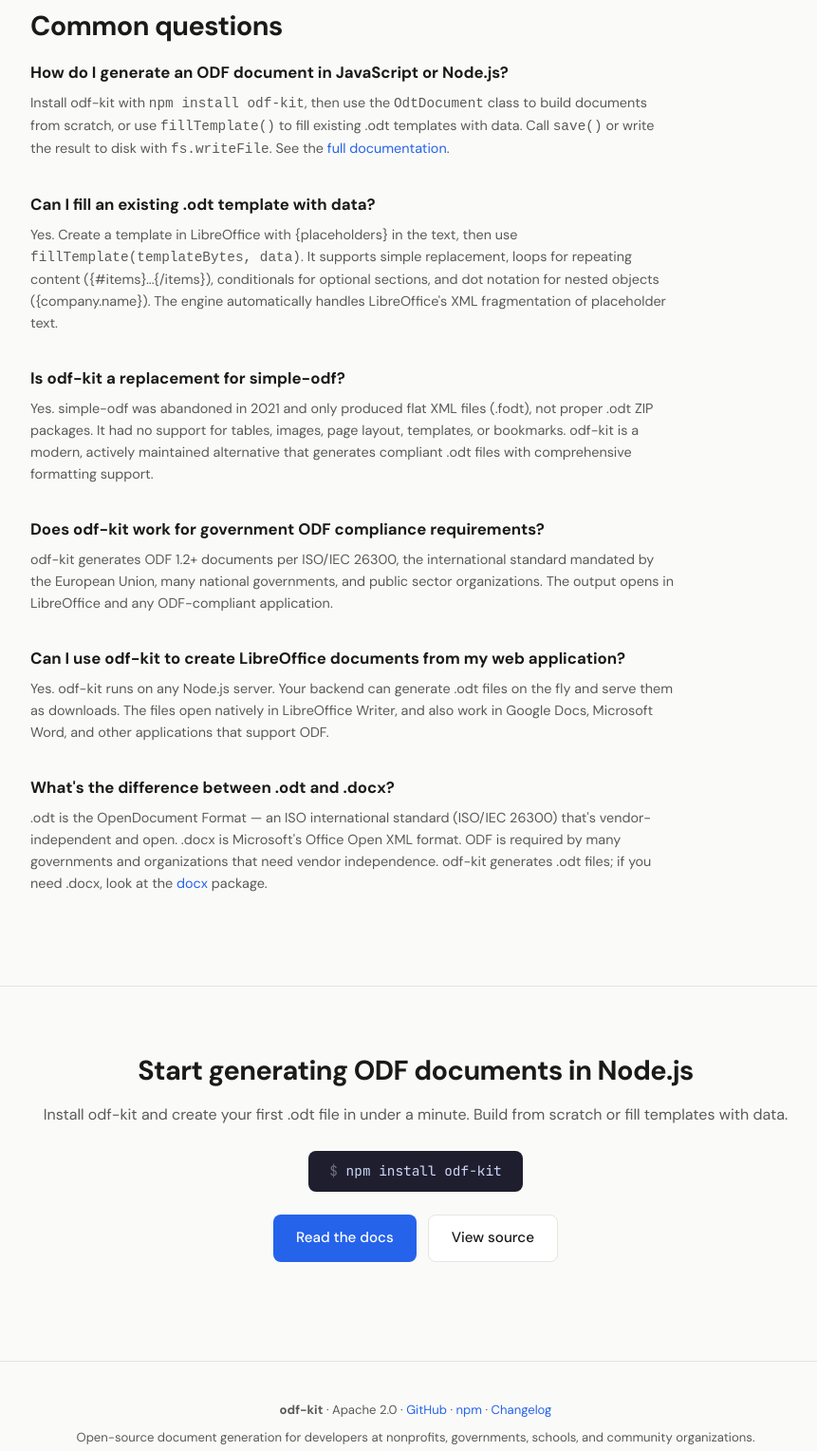
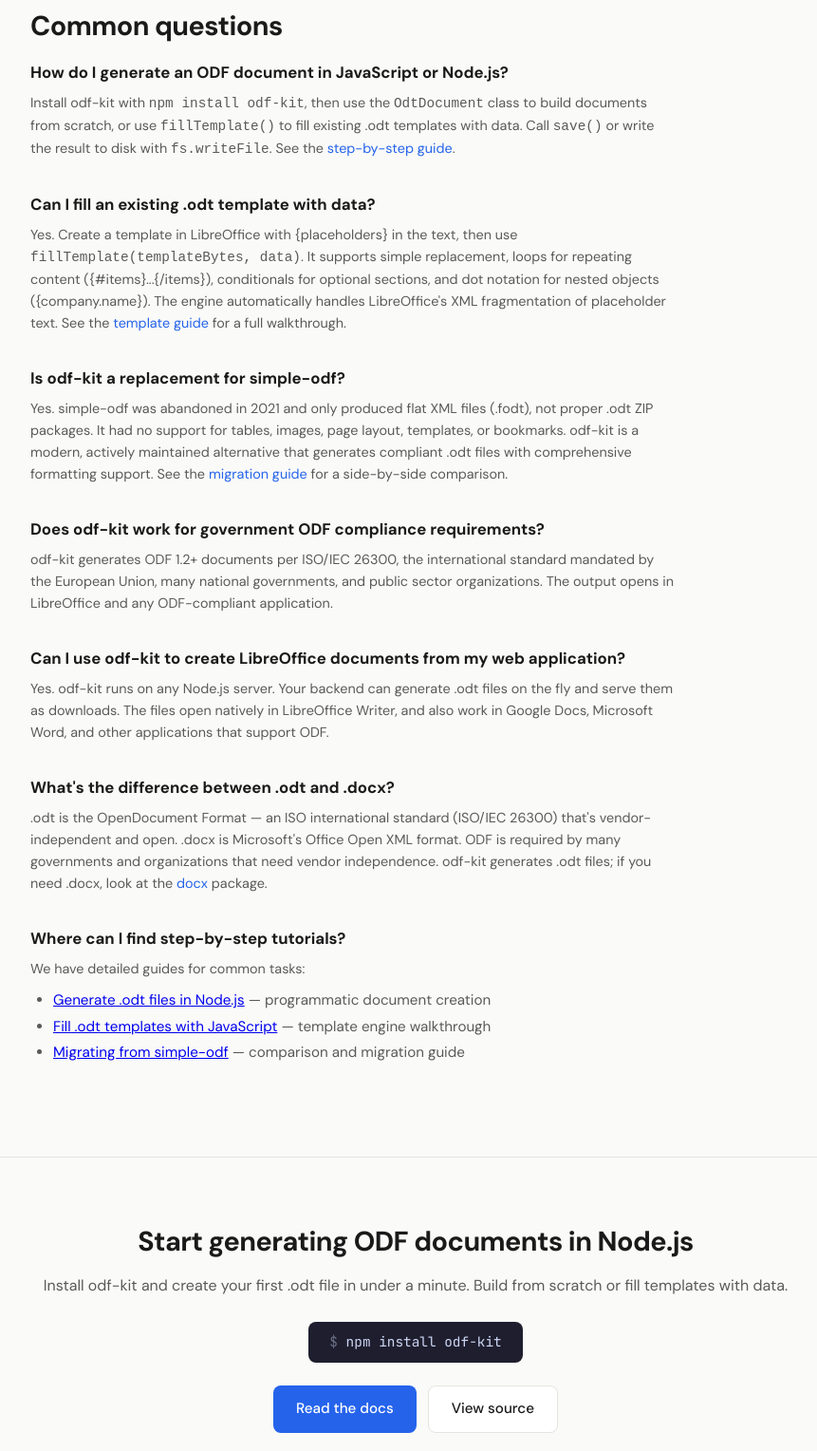
Before and after one commit to GitHubNewbie0/odf-kit, a website: page docs/index.html in a window 1280 px wide. Shown: the part 5179-6707 px from the top of the page at 95% size, without its empty margins (202-1063 px from the left). Drawn offline with Linux system fonts and the light colour scheme.

Commit message:
Update index.html

```diff
--- a/docs/index.html
+++ b/docs/index.html
@@ -3,7 +3,7 @@
 <head>
   <meta charset="UTF-8">
   <meta name="viewport" content="width=device-width, initial-scale=1.0">
-  <title>odf-kit — Generate and Fill ODF Documents in JavaScript and TypeScript | Create .odt Files in Node.js</title>
+  <title>odf-kit — OpenDocument Format (.odt) Library for Node.js</title>
   <meta name="description" content="Generate and fill OpenDocument Format (.odt) files in JavaScript and TypeScript. Build documents from scratch or fill existing templates with data — loops, conditionals, dot notation. Create reports, invoices, contracts, and letters with tables, formatting, images, and page layout. The modern simple-odf alternative for Node.js. Apache 2.0 open source.">
   <meta name="keywords" content="ODF, OpenDocument Format, TypeScript, JavaScript, Node.js, document generation, LibreOffice, .odt, open source, Apache 2.0, odf-kit, npm package, generate odt, create odt file, simple-odf alternative, document automation, report generation, invoice generation, government document format, ODF compliance, server-side document creation, open standards, template engine, odt template, fill odt template, document template, Mustache template, placeholder replacement">
   <meta name="author" content="GitHubNewbie0">
@@ -937,15 +937,15 @@
       <h2 class="section-title">Common questions</h2>
       <div class="faq-item">
         <h3>How do I generate an ODF document in JavaScript or Node.js?</h3>
-        <p>Install odf-kit with <code>npm install odf-kit</code>, then use the <code>OdtDocument</code> class to build documents from scratch, or use <code>fillTemplate()</code> to fill existing .odt templates with data. Call <code>save()</code> or write the result to disk with <code>fs.writeFile</code>. See the <a href="https://github.com/GitHubNewbie0/odf-kit#readme">full documentation</a>.</p>
+        <p>Install odf-kit with <code>npm install odf-kit</code>, then use the <code>OdtDocument</code> class to build documents from scratch, or use <code>fillTemplate()</code> to fill existing .odt templates with data. Call <code>save()</code> or write the result to disk with <code>fs.writeFile</code>. See the <a href="guides/generate-odt-nodejs.html">step-by-step guide</a>.</p>
       </div>
       <div class="faq-item">
         <h3>Can I fill an existing .odt template with data?</h3>
-        <p>Yes. Create a template in LibreOffice with {placeholders} in the text, then use <code>fillTemplate(templateBytes, data)</code>. It supports simple replacement, loops for repeating content ({#items}...{/items}), conditionals for optional sections, and dot notation for nested objects ({company.name}). The engine automatically handles LibreOffice's XML fragmentation of placeholder text.</p>
+        <p>Yes. Create a template in LibreOffice with {placeholders} in the text, then use <code>fillTemplate(templateBytes, data)</code>. It supports simple replacement, loops for repeating content ({#items}...{/items}), conditionals for optional sections, and dot notation for nested objects ({company.name}). The engine automatically handles LibreOffice's XML fragmentation of placeholder text. See the <a href="guides/fill-odt-template-javascript.html">template guide</a> for a full walkthrough.</p>
       </div>
       <div class="faq-item">
         <h3>Is odf-kit a replacement for simple-odf?</h3>
-        <p>Yes. simple-odf was abandoned in 2021 and only produced flat XML files (.fodt), not proper .odt ZIP packages. It had no support for tables, images, page layout, templates, or bookmarks. odf-kit is a modern, actively maintained alternative that generates compliant .odt files with comprehensive formatting support.</p>
+        <p>Yes. simple-odf was abandoned in 2021 and only produced flat XML files (.fodt), not proper .odt ZIP packages. It had no support for tables, images, page layout, templates, or bookmarks. odf-kit is a modern, actively maintained alternative that generates compliant .odt files with comprehensive formatting support. See the <a href="guides/simple-odf-alternative.html">migration guide</a> for a side-by-side comparison.</p>
       </div>
       <div class="faq-item">
         <h3>Does odf-kit work for government ODF compliance requirements?</h3>
@@ -959,10 +959,17 @@
         <h3>What's the difference between .odt and .docx?</h3>
         <p>.odt is the OpenDocument Format — an ISO international standard (ISO/IEC 26300) that's vendor-independent and open. .docx is Microsoft's Office Open XML format. ODF is required by many governments and organizations that need vendor independence. odf-kit generates .odt files; if you need .docx, look at the <a href="https://www.npmjs.com/package/docx">docx</a> package.</p>
       </div>
+      <div class="faq-item">
+        <h3>Where can I find step-by-step tutorials?</h3>
+        <p>We have detailed guides for common tasks:</p>
+        <ul style="margin-top: 0.5rem; padding-left: 1.5rem; color: var(--text-secondary); font-size: 0.95rem; line-height: 1.8;">
+          <li><a href="guides/generate-odt-nodejs.html">Generate .odt files in Node.js</a> — programmatic document creation</li>
+          <li><a href="guides/fill-odt-template-javascript.html">Fill .odt templates with JavaScript</a> — template engine walkthrough</li>
+          <li><a href="guides/simple-odf-alternative.html">Migrating from simple-odf</a> — comparison and migration guide</li>
+        </ul>
+      </div>
     </div>
   </section>
-
-  <!-- ═══ CTA ═══ -->
   <section class="cta">
     <div class="container">
       <h2>Start generating ODF documents in Node.js</h2>
@@ -983,7 +990,10 @@
         <strong>odf-kit</strong> · Apache 2.0 ·
         <a href="https://github.com/GitHubNewbie0/odf-kit">GitHub</a> ·
         <a href="https://www.npmjs.com/package/odf-kit">npm</a> ·
-        <a href="https://github.com/GitHubNewbie0/odf-kit/blob/main/CHANGELOG.md">Changelog</a>
+        <a href="https://github.com/GitHubNewbie0/odf-kit/blob/main/CHANGELOG.md">Changelog</a> ·
+        <a href="guides/generate-odt-nodejs.html">Generate Guide</a> ·
+        <a href="guides/fill-odt-template-javascript.html">Template Guide</a> ·
+        <a href="guides/simple-odf-alternative.html">Migration Guide</a>
       </p>
       <p style="margin-top: 0.4rem;">Open-source document generation for developers at nonprofits, governments, schools, and community organizations.</p>
     </div>
```
